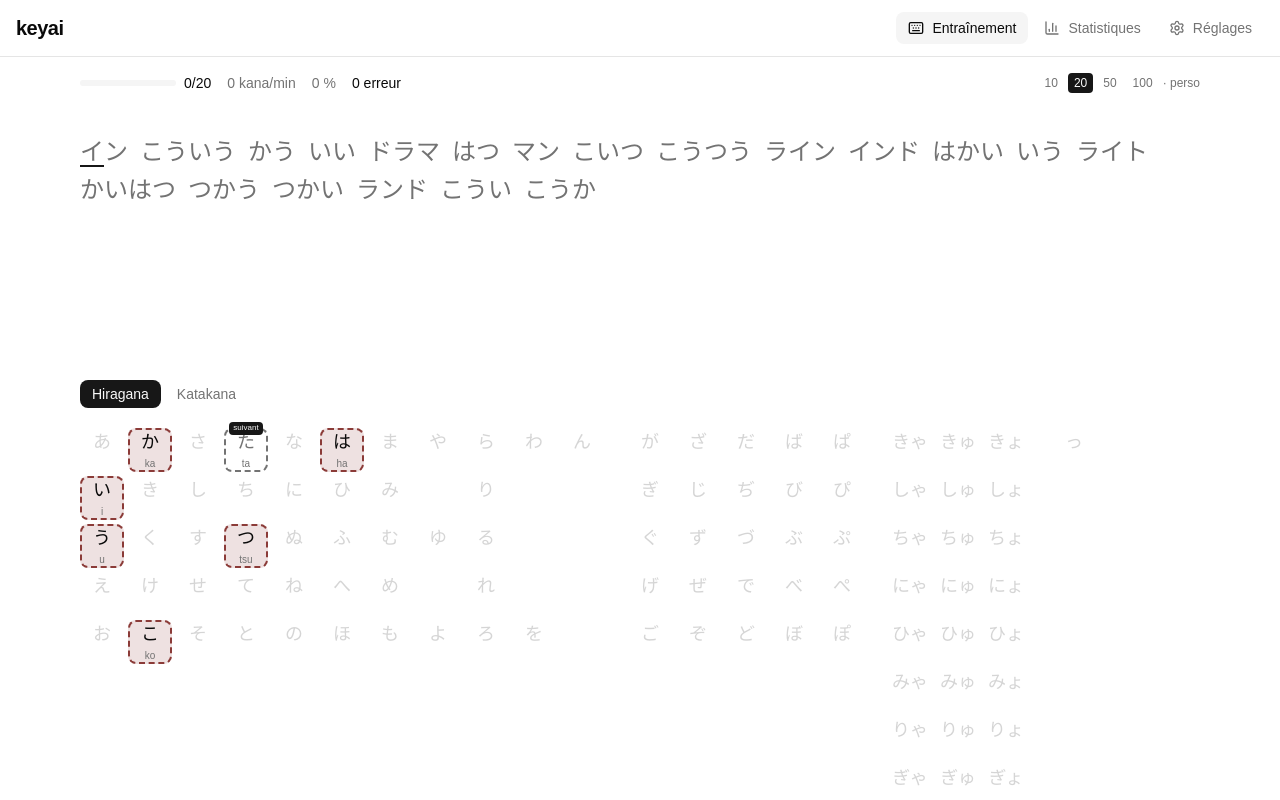
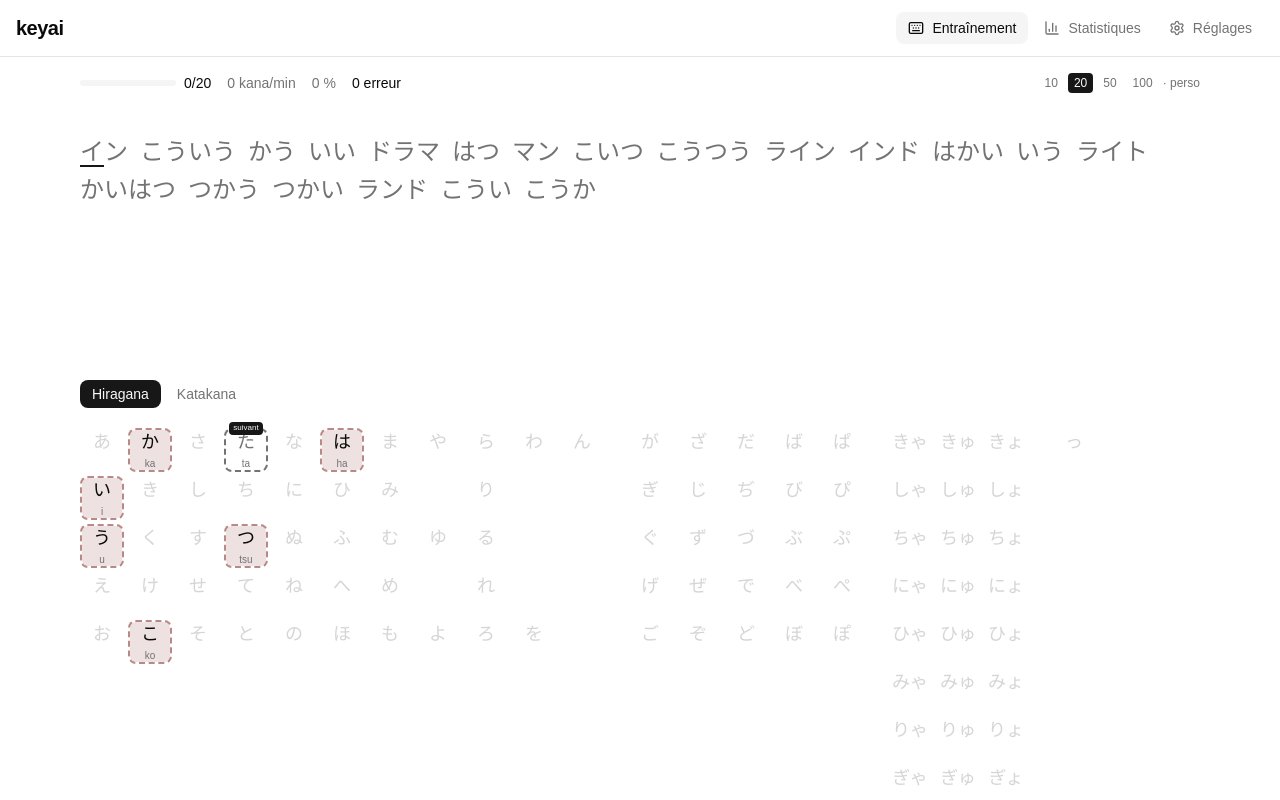
Before and after one commit to mumpkin/keyai, a React (Vite) app in the folder apps/app/: page / in a window 1280 px wide. Shown: the top 800 px of the page. Built offline with nearby package versions, Linux system fonts and the light colour scheme.

Commit message:
Match the mastery border to the next kana border
Co-Authored-By: Claude Opus 5.5 <noreply@anthropic.com>

```diff
--- a/apps/app/src/features/kana-table/kana-states.ts
+++ b/apps/app/src/features/kana-table/kana-states.ts
@@ -11,10 +11,14 @@ const PERCENT = 100;
 
 /** Share of the mastery colour in the background of a kana. */
 const BACKGROUND_TINT = 15;
+/** Same border opacity as the next kana, which has no background. */
+const BORDER_OPACITY = 60;
 
 export interface MasteryColors {
 	readonly borderColor: string;
 	readonly backgroundColor: string;
+	/** Keeps the tint out of the gaps of the dashed border. */
+	readonly backgroundClip: 'padding-box';
 }
 
 /** Border and light tint of a kana, from dark red to green (C8). */
@@ -22,8 +26,9 @@ export function masteryColorsOf(score: number): MasteryColors {
 	const low = Math.round((1 - score) * PERCENT);
 	const color = `color-mix(in oklch, var(--mastery-low) ${low}%, var(--mastery-high))`;
 	return {
-		borderColor: color,
+		borderColor: `color-mix(in oklch, ${color} ${BORDER_OPACITY}%, transparent)`,
 		backgroundColor: `color-mix(in oklch, ${color} ${BACKGROUND_TINT}%, transparent)`,
+		backgroundClip: 'padding-box',
 	};
 }
 
```
Also changed, not shown: 1 other file (tests, documents, lock files or other folders).
